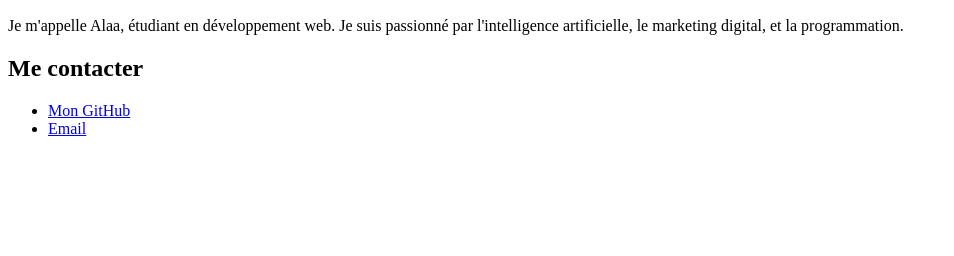
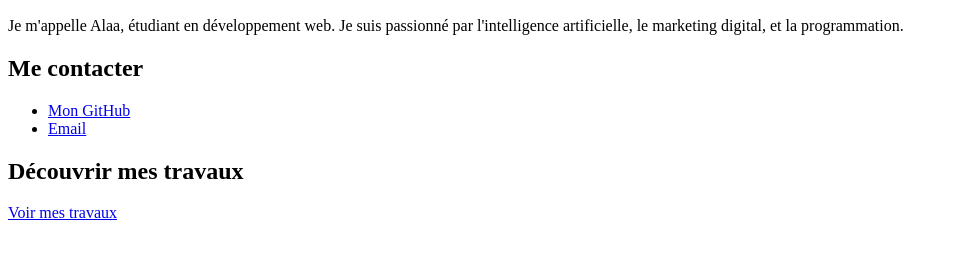
Before and after one commit to alaaelhhussein68/portfolio, a plain HTML site: page index.html in a window 1280 px wide. Shown: the part 110-366 px from the top of the page, without its empty margins (0-954 px from the left). Drawn offline with Linux system fonts and the light colour scheme.

Commit message:
Update index.html

```diff
--- a/index.html
+++ b/index.html
@@ -19,6 +19,8 @@
         <li><a href="https://github.com/alaaelhhussein68" target="_blank">Mon GitHub</a></li>
         <li><a href="mailto:alaa.elhussein@outlook.fr" target="_blank">Email</a></li>
       </ul>
+      <h2>Découvrir mes travaux</h2>
+      <p><a href="travaux.html">Voir mes travaux</a></p>
     </section>
   </main>
 </body>
```
